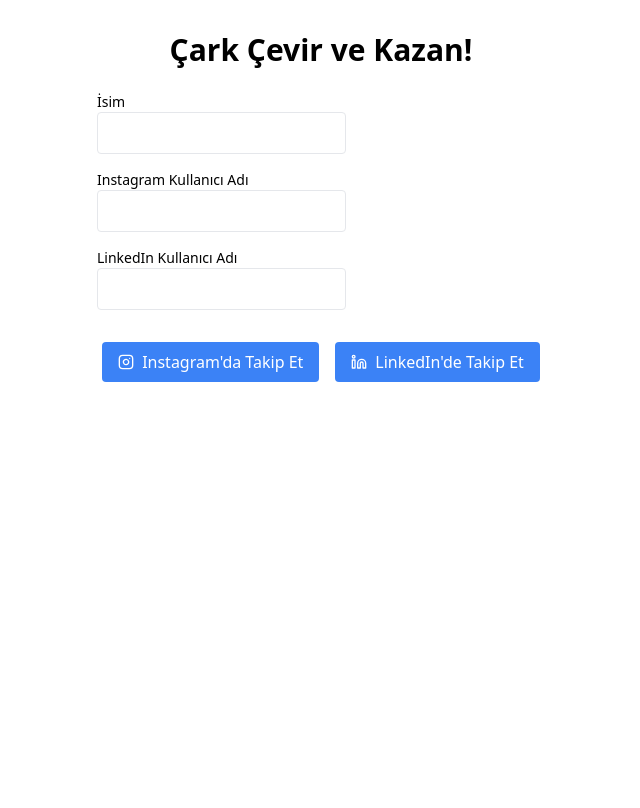
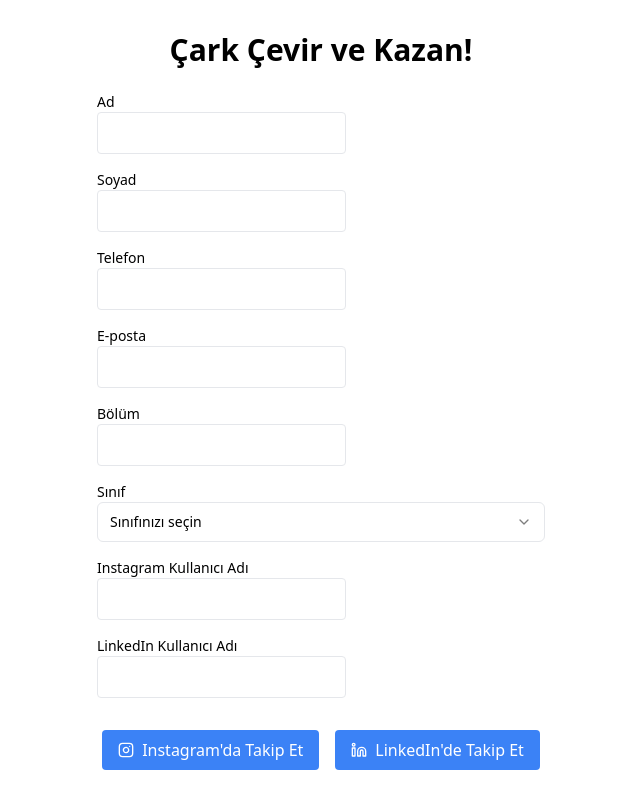
Before and after one commit to talhaerkul/wheel, a Next.js app: page / in a window 1280 px wide. Shown: the top 808 px of the page, without its empty margins (319-959 px from the left). Built offline with nearby package versions, Linux system fonts and the light colour scheme; no server answers.

Commit message:
Edit page

```diff
--- a/app/admin/page.js
+++ b/app/admin/page.js
@@ -28,7 +28,7 @@
   const [isLoggedIn, setIsLoggedIn] = useState(false);
   const [prizes, setPrizes] = useState([]);
   const [users, setUsers] = useState([]);
-  const [newPrize, setNewPrize] = useState({ name: "", priority: 1 });
+  const [newPrize, setNewPrize] = useState({ name: "", quantity: 1 });
   const [showOnlyFollowers, setShowOnlyFollowers] = useState(false);
   const [searchTerm, setSearchTerm] = useState("");
 
@@ -60,7 +60,7 @@
     });
     if (response.ok) {
       fetchPrizes();
-      setNewPrize({ name: "", priority: 1 });
+      setNewPrize({ name: "", quantity: 1 });
       toast({
         title: "Ödül eklendi",
         description: "Yeni ödül başarıyla eklendi.",
@@ -142,15 +142,15 @@
               />
             </div>
             <div className="w-24">
-              <Label htmlFor="prizePriority">Öncelik</Label>
+              <Label htmlFor="prizeQuantity">Adet</Label>
               <Input
-                id="prizePriority"
+                id="prizeQuantity"
                 type="number"
-                value={newPrize.priority}
+                value={newPrize.quantity}
                 onChange={(e) =>
                   setNewPrize({
                     ...newPrize,
-                    priority: parseInt(e.target.value),
+                    quantity: parseInt(e.target.value),
                   })
                 }
                 required
@@ -166,15 +166,16 @@
           <TableHeader>
             <TableRow>
               <TableHead>Ödül Adı</TableHead>
-              <TableHead>Öncelik</TableHead>
+              <TableHead>Adet</TableHead>
               <TableHead>İşlem</TableHead>
             </TableRow>
           </TableHeader>
           <TableBody>
-            {prizes.map((prize) => (
+            {prizes.map((prize) => {
+              return (
                 <TableRow key={prize.id}>
                   <TableCell>{prize.name}</TableCell>
-                <TableCell>{prize.priority}</TableCell>
+                  <TableCell>{prize.quantity}</TableCell>
                   <TableCell>
                     <Button
                       variant="destructive"
@@ -184,7 +185,8 @@
                     </Button>
                   </TableCell>
                 </TableRow>
-            ))}
+              );
+            })}
           </TableBody>
         </Table>
       </div>
--- a/app/page.js
+++ b/app/page.js
@@ -7,9 +7,21 @@
 import { Instagram, Linkedin, X } from "lucide-react";
 import SpinningWheel from "@/components/SpinningWheel";
 import { motion } from "framer-motion";
+import {
+  Select,
+  SelectContent,
+  SelectItem,
+  SelectTrigger,
+  SelectValue,
+} from "@/components/ui/select";
 
 export default function Home() {
   const [name, setName] = useState("");
+  const [surname, setSurname] = useState("");
+  const [phone, setPhone] = useState("");
+  const [email, setEmail] = useState("");
+  const [department, setDepartment] = useState("");
+  const [year, setYear] = useState("");
   const [instagramUsername, setInstagramUsername] = useState("");
   const [linkedinUsername, setLinkedinUsername] = useState("");
   const [instagramFollowed, setInstagramFollowed] = useState(false);
@@ -19,7 +31,12 @@
   const [showPopup, setShowPopup] = useState(false);
   const [popupContent, setPopupContent] = useState({ type: "", url: "" });
   const [users, setUsers] = useState([]);
-  const [errors, setErrors] = useState({ instagram: "", linkedin: "" });
+  const [errors, setErrors] = useState({
+    instagram: "",
+    linkedin: "",
+    email: "",
+    phone: "",
+  });
 
   useEffect(() => {
     fetchPrizes();
@@ -30,6 +47,11 @@
     updateCanSpin();
   }, [
     name,
+    surname,
+    phone,
+    email,
+    department,
+    year,
     instagramUsername,
     linkedinUsername,
     instagramFollowed,
@@ -52,12 +74,19 @@
   const updateCanSpin = () => {
     setCanSpin(
       name.trim() !== "" &&
+        surname.trim() !== "" &&
+        phone.trim() !== "" &&
+        email.trim() !== "" &&
+        department.trim() !== "" &&
+        year.trim() !== "" &&
         instagramUsername.trim() !== "" &&
         linkedinUsername.trim() !== "" &&
         instagramFollowed &&
         linkedinFollowed &&
         !errors.instagram &&
-        !errors.linkedin
+        !errors.linkedin &&
+        !errors.email &&
+        !errors.phone
     );
   };
 
@@ -83,15 +112,24 @@
 
   const handleInputChange = (setter, value, type) => {
     setter(value);
-    const existingUser = users.find((user) =>
-      type === "instagram"
-        ? user.instagramUsername === value
-        : user.linkedinUsername === value
-    );
-    setErrors((prev) => ({
-      ...prev,
-      [type]: existingUser ? `Bu ${type} kullanıcı adı zaten kullanılmış` : "",
-    }));
+    let error = "";
+    if (type === "instagram" || type === "linkedin") {
+      const existingUser = users.find((user) =>
+        type === "instagram"
+          ? user.instagramUsername === value
+          : user.linkedinUsername === value
+      );
+      error = existingUser ? `Bu ${type} kullanıcı adı zaten kullanılmış` : "";
+    } else if (type === "email") {
+      const emailRegex = /^[^\s@]+@[^\s@]+\.[^\s@]+$/;
+      error = !emailRegex.test(value) ? "Geçerli bir e-posta adresi girin" : "";
+    } else if (type === "phone") {
+      const phoneRegex = /^[0-9]{10}$/;
+      error = !phoneRegex.test(value)
+        ? "Geçerli bir telefon numarası girin"
+        : "";
+    }
+    setErrors((prev) => ({ ...prev, [type]: error }));
   };
 
   const handleSpin = async (prize) => {
@@ -99,7 +137,11 @@
       method: "POST",
       headers: { "Content-Type": "application/json" },
       body: JSON.stringify({
-        name,
+        name: `${name} ${surname}`,
+        phone,
+        email,
+        department,
+        year,
         instagramUsername,
         linkedinUsername,
         prize: prize.name,
@@ -119,13 +161,80 @@
 
       <div className="max-w-md mx-auto mb-8">
         <div className="mb-4">
-          <Label htmlFor="name">İsim</Label>
+          <Label htmlFor="name">Ad</Label>
           <Input
             id="name"
             value={name}
             onChange={(e) => setName(e.target.value)}
             required
           />
+        </div>
+
+        <div className="mb-4">
+          <Label htmlFor="surname">Soyad</Label>
+          <Input
+            id="surname"
+            value={surname}
+            onChange={(e) => setSurname(e.target.value)}
+            required
+          />
+        </div>
+
+        <div className="mb-4">
+          <Label htmlFor="phone">Telefon</Label>
+          <Input
+            id="phone"
+            value={phone}
+            onChange={(e) =>
+              handleInputChange(setPhone, e.target.value, "phone")
+            }
+            required
+          />
+          {errors.phone && (
+            <p className="text-red-500 text-sm mt-1">{errors.phone}</p>
+          )}
+        </div>
+
+        <div className="mb-4">
+          <Label htmlFor="email">E-posta</Label>
+          <Input
+            id="email"
+            type="email"
+            value={email}
+            onChange={(e) =>
+              handleInputChange(setEmail, e.target.value, "email")
+            }
+            required
+          />
+          {errors.email && (
+            <p className="text-red-500 text-sm mt-1">{errors.email}</p>
+          )}
+        </div>
+
+        <div className="mb-4">
+          <Label htmlFor="department">Bölüm</Label>
+          <Input
+            id="department"
+            value={department}
+            onChange={(e) => setDepartment(e.target.value)}
+            required
+          />
+        </div>
+
+        <div className="mb-4">
+          <Label htmlFor="year">Sınıf</Label>
+          <Select value={year} onValueChange={setYear}>
+            <SelectTrigger>
+              <SelectValue placeholder="Sınıfınızı seçin" />
+            </SelectTrigger>
+            <SelectContent>
+              <SelectItem value="1">1. Sınıf</SelectItem>
+              <SelectItem value="2">2. Sınıf</SelectItem>
+              <SelectItem value="3">3. Sınıf</SelectItem>
+              <SelectItem value="4">4. Sınıf</SelectItem>
+              <SelectItem value="5+">5+ Sınıf</SelectItem>
+            </SelectContent>
+          </Select>
         </div>
 
         <div className="mb-4">
```
Lines whose indentation alone changed are shown as unchanged.
